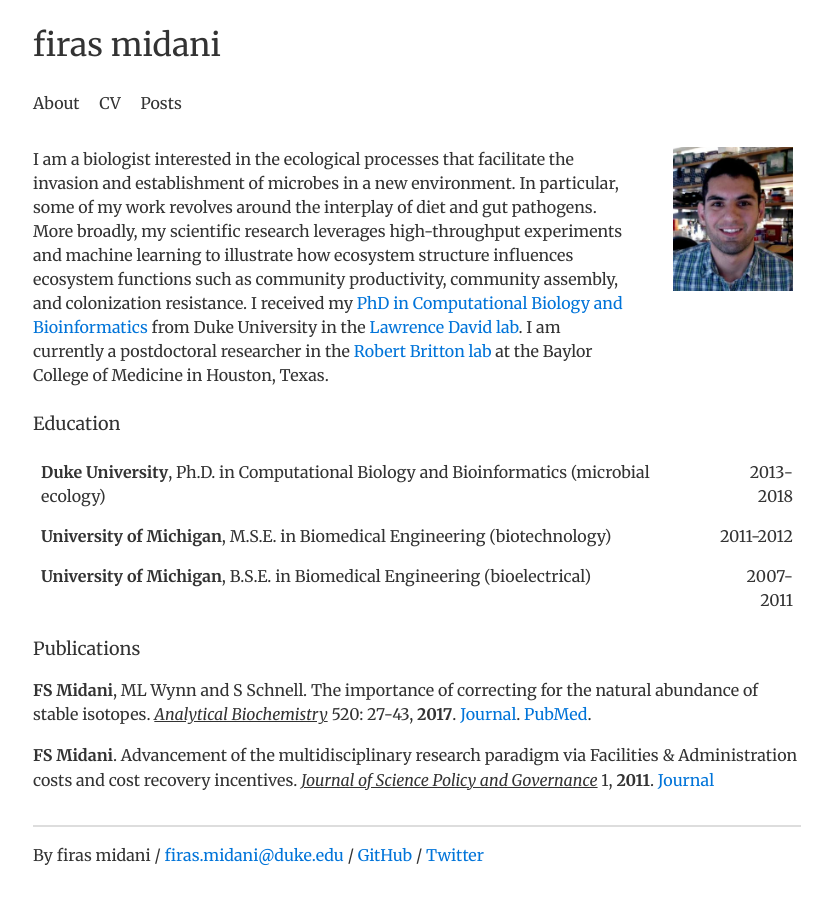
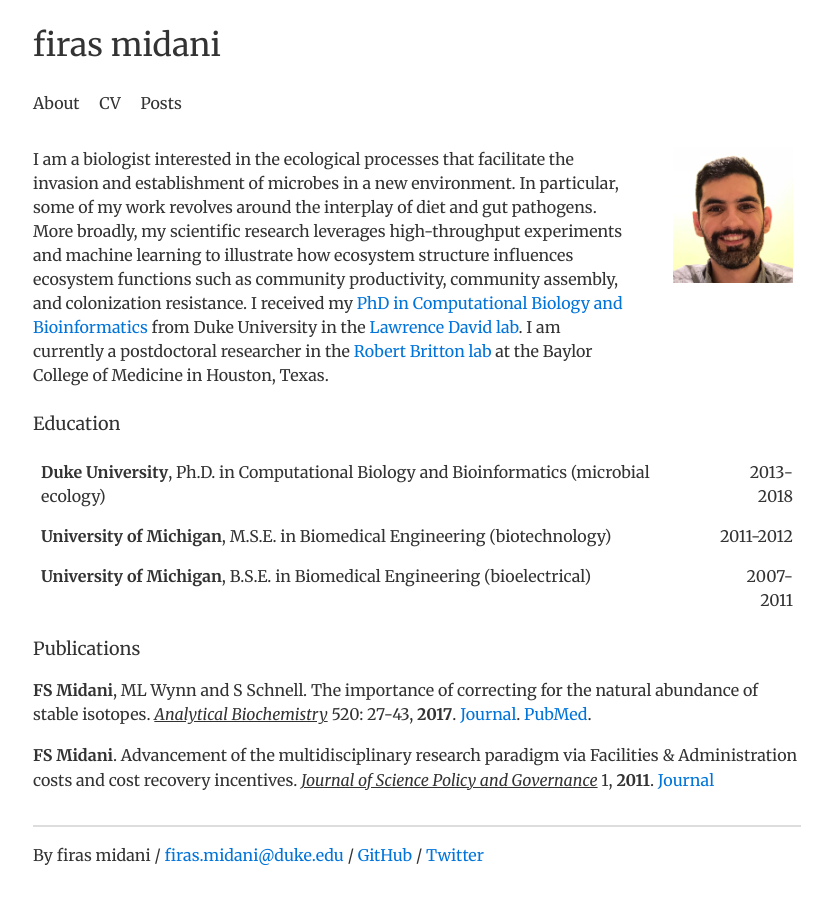
Before and after one commit to firasmidani/firasmidani.github.io, a Jekyll site: the page built from cv/cv.html, in a window 1280 px wide. Shown: the whole page, without its empty margins (223-1055 px from the left). Built offline with Jekyll 4.4.1, drawn with Linux system fonts in a browser that asks for light colours; comment, search, counter and statistics services are not loaded.

Commit message:
Update cv.html

```diff
--- a/cv/cv.html
+++ b/cv/cv.html
@@ -25,7 +25,7 @@ title: cv
        </p1>
 </td>
 <td align="right" style="padding-left:0px">
-<img src="/assets/img/midani_head.png" width="120px" class="img-polaroid" opacity="0.5";/>
+<img src="/assets/img/midani_f_2_git.png" width="120px" class="img-polaroid" opacity="0.5";/>
 </td>
 </tr>
 </table>
```
